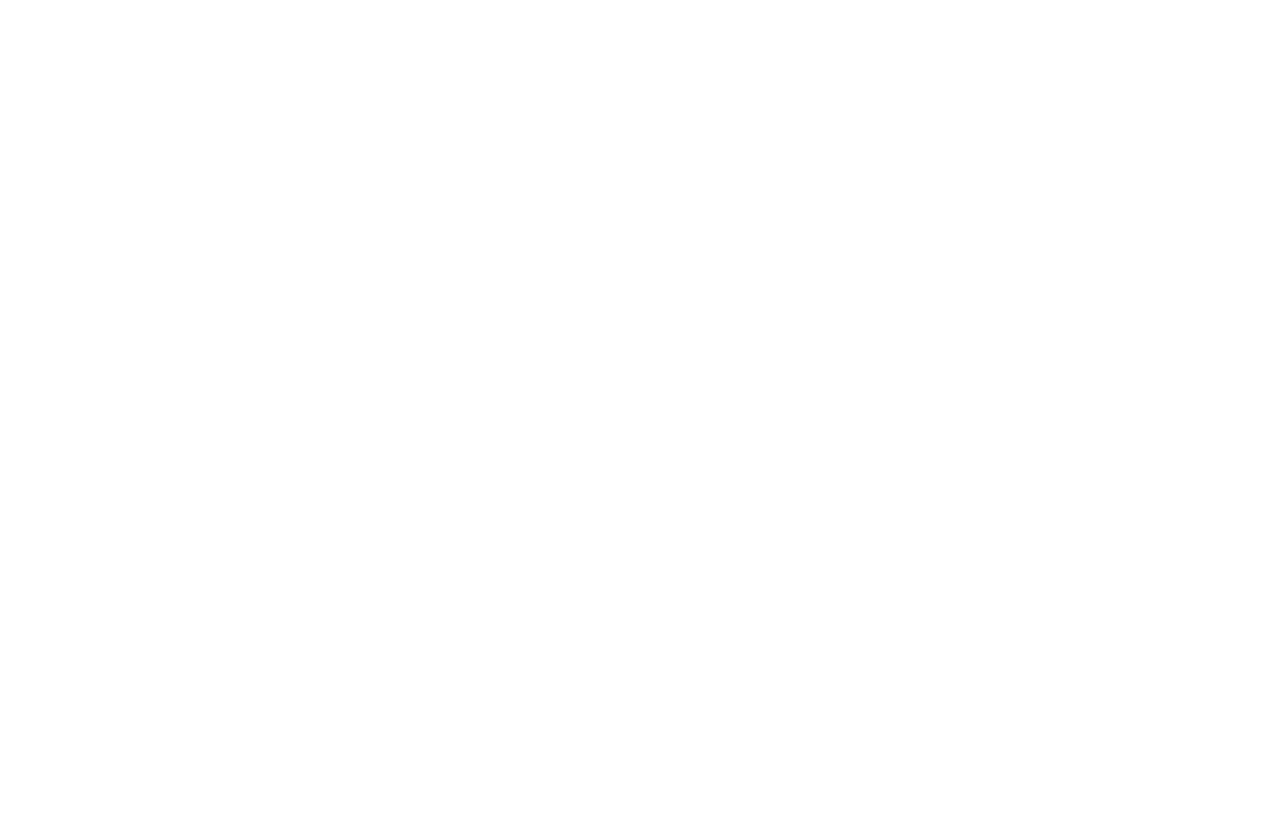
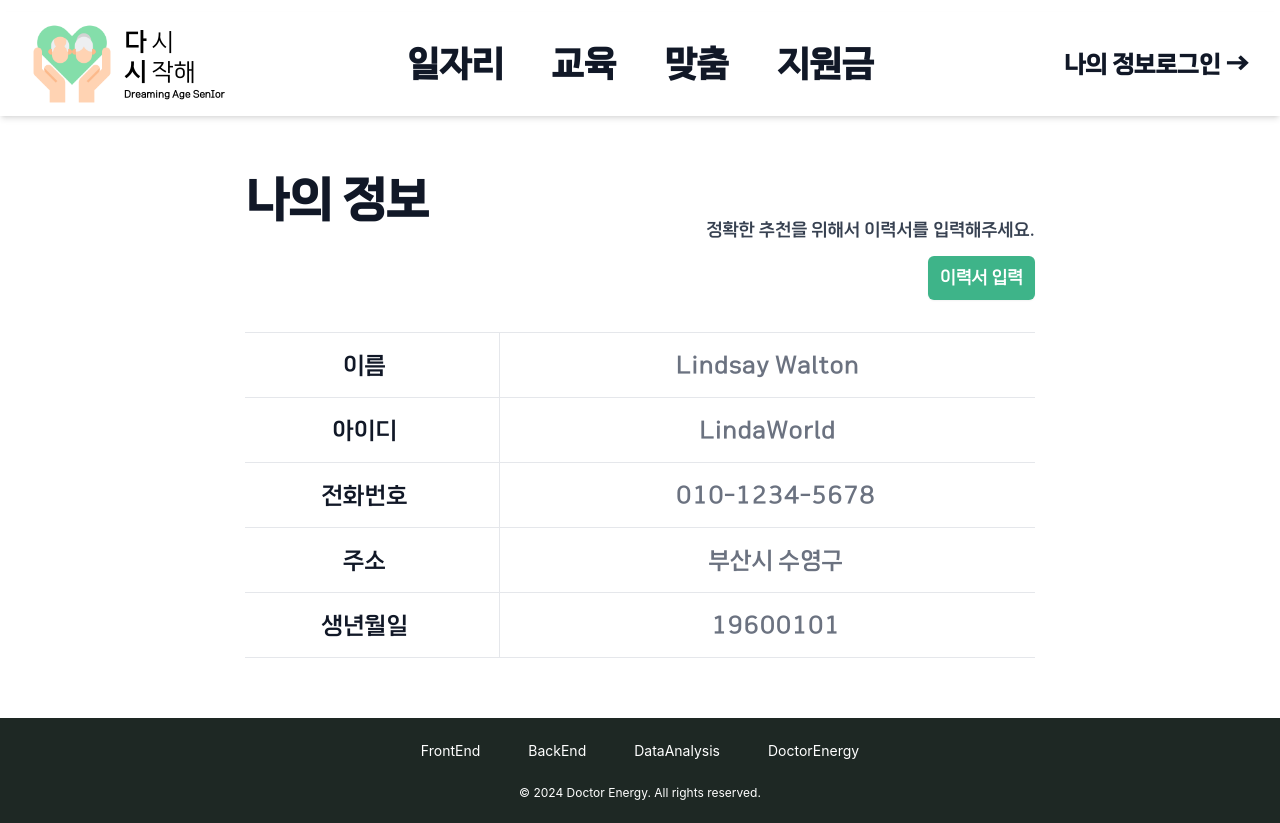
Before and after one commit to ProjectDasi/FrontEnd, a React (Create React App) app: page /mypage in a window 1280 px wide. Before the commit this address had no page. Before the commit the page ends 800 px from the top, so only its background shows below. Built offline with nearby package versions, Linux system fonts and the light colour scheme.

Commit message:
0826 마이페이지 생성 및 css update

```diff
--- a/src/App.tsx
+++ b/src/App.tsx
@@ -12,6 +12,7 @@
 import FundPage from './Pages/FundPage';
 import JobDetailPage from './Pages/JobDetailPage';
 import EduDetailPage from './Pages/EduDetailPage';
+import InfoPage from './Pages/InfoPage';
 
 function App() {
   return (
@@ -28,6 +29,7 @@
         <Route path="/register" element={<RegisterPage />} />
         <Route path="/jobdetail" element={<JobDetailPage />} />
         <Route path="/edudetail" element={<EduDetailPage />} />
+        <Route path="/mypage" element={<InfoPage />} />
       </Routes>
 
     </BrowserRouter>
--- a/src/Components/EduDetail.tsx
+++ b/src/Components/EduDetail.tsx
@@ -96,9 +96,14 @@
                         <td className="whitespace-nowrap py-4 pl-4 pr-3 text-lg text-gray-900 sm:pl-3">
                           지원기간
                         </td>
-                        <td className="whitespace-nowrap px-3 py-4 text-lg text-gray-500">{item.application_start}&nbsp;~&nbsp;{item.application_end}</td>
+                        <td
+                        className="whitespace-nowrap px-3 py-4 text-lg text-gray-500">{item.application_start}&nbsp;&nbsp;~&nbsp;&nbsp;{item.application_end}</td>
+                      </tr>
+
+                      <tr className='border-gray-200 border-t font-semibold'>
                         <td className="whitespace-nowrap px-3 py-4 text-lg text-gray-900">교육기간</td>
-                        <td className="whitespace-nowrap px-3 py-4 text-lg text-gray-500">{item.progress_start}&nbsp;~&nbsp;{item.progress_end}</td>
+                        <td
+                        className="whitespace-nowrap px-3 py-4 text-lg text-gray-500">{item.progress_start}&nbsp;&nbsp;~&nbsp;&nbsp;{item.progress_end}</td>
                         <td className="relative whitespace-nowrap py-4 pl-3 pr-4 text-right text-sm font-medium sm:pr-3">
                         </td>
                       </tr>
--- a/src/Components/Header.tsx
+++ b/src/Components/Header.tsx
@@ -42,6 +42,7 @@
           <Link to="/fund" className="nav-item text-4xl leading-6 text-gray-900">지원금</Link>
         </div>
         <div className="hidden lg:flex lg:flex-1 lg:justify-end ">
+          <Link to="/mypage" className="text-2xl font-bold leading-6 text-gray-900 GamtanBold">나의 정보</Link>
           <Link to="/login" className="text-2xl font-bold leading-6 text-gray-900 GamtanBold">로그인 <span aria-hidden="true">&rarr;</span></Link>
         </div>
       </nav>
@@ -76,6 +77,7 @@
                   <Link to="/fund" className="nav-item -mx-3 block rounded-lg px-3 py-2 text-2xl font-semibold leading-7 text-gray-900 hover:bg-gray-50">지원금</Link>
                 </div>
                 <div className="py-6">
+                  <Link to="/mypage" className="nav-item -mx-3 block rounded-lg px-3 py-2.5 text-2xl font-semibold leading-7 text-gray-900 GamtanBold hover:bg-gray-50">나의 정보</Link>
                   <Link to="/login" className="nav-item -mx-3 block rounded-lg px-3 py-2.5 text-2xl font-semibold leading-7 text-gray-900 GamtanBold hover:bg-gray-50">로그인</Link>
                 </div>
               </div>
--- /dev/null
+++ b/src/Components/Myinfo.tsx
@@ -0,0 +1,69 @@
+import React,{ Fragment } from 'react'
+
+export default function Myinfo() {
+    const people = [
+        { name: 'Lindsay Walton',id:'LindaWorld', address: '부산시 수영구', birth: '19600101', phonenumber:'010-1234-5678' },
+        // More people...
+      ]
+  return (
+
+    <div className="w-full px-4 sm:px-6 lg:px-8 Gamtan my-10">
+      <div className="w-full sm:flex sm:items-start">
+        <div className="sm:flex-auto">
+          <h1 className="w-full text-5xl font-semibold text-gray-900 GamtanBold">나의 정보</h1>
+        </div>
+        <div className=' flex flex-col justify-center items-end'>
+          <div className="w-full mt-5 pt-5 text-lg text-gray-700 text-right GamtanBold">
+            정확한 추천을 위해서 이력서를 입력해주세요.
+          </div>
+        <div className="mt-3">
+          <button
+            type="button"
+            className="block rounded-md bg-[#3EB489] px-3 py-2 text-center text-lg font-semibold text-white shadow-sm hover:bg-[#2E8B57] focus-visible:outline focus-visible:outline-2 focus-visible:outline-offset-2 focus-visible:outline-[#3EB489]"
+          >
+            이력서 입력
+          </button>
+        </div>
+        </div>
+      </div>
+      <div className="mt-8 flow-root GamtanBold">
+        <div className="-mx-4 -my-2 overflow-x-auto sm:-mx-6 lg:-mx-8">
+          <div className="inline-block min-w-full py-2 align-middle sm:px-6 lg:px-8">
+            <table className="min-w-full divide-y divide-gray-300 border-t border-b border-gray-200">
+              <tbody className="divide-y divide-gray-200 bg-white text-center">
+                {people.map((person) => (
+                    <Fragment>
+                    <tr className="divide-x divide-gray-200 hover:bg-gray-50 transition ease-in hover:transition duration-500">
+                        <td className="whitespace-nowrap py-4 pl-4 pr-4 text-2xl font-medium text-gray-900 sm:pl-0 ">
+                        이름
+                        </td>
+                    <td className="whitespace-nowrap p-4 text-2xl text-gray-500">{person.name}</td>
+                    </tr>
+                    <tr className="divide-x divide-gray-200 hover:bg-gray-50 transition ease-in hover:transition duration-500">
+                        <td className="whitespace-nowrap py-4 pl-4 pr-4 text-2xl font-medium text-gray-900 sm:pl-0">
+                        아이디
+                        </td>
+                    <td className="whitespace-nowrap p-4 text-2xl text-gray-500">{person.id}</td>
+                    </tr>
+                    <tr className="divide-x divide-gray-200 hover:bg-gray-50 transition ease-in hover:transition duration-500">
+                        <td className="whitespace-nowrap py-4 pl-4 pr-4 text-2xl font-medium text-gray-900 sm:pl-0">전화번호</td>
+                        <td className="whitespace-nowrap py-4 pl-4 pr-4 text-2xl text-gray-500 sm:pr-0">{person.phonenumber}</td>
+                    </tr>
+                    <tr className="divide-x divide-gray-200 hover:bg-gray-50 transition ease-in hover:transition duration-500">
+                        <td className="whitespace-nowrap py-4 pl-4 pr-4 text-2xl font-medium text-gray-900 sm:pl-0">주소</td>
+                        <td className="whitespace-nowrap py-4 pl-4 pr-4 text-2xl text-gray-500 sm:pr-0">{person.address}</td>
+                    </tr>
+                    <tr className="divide-x divide-gray-200 hover:bg-gray-50 transition ease-in hover:transition duration-500">
+                        <td className="whitespace-nowrap py-4 pl-4 pr-4 text-2xl font-medium text-gray-900 sm:pl-0">생년월일</td>
+                        <td className="whitespace-nowrap py-4 pl-4 pr-4 text-2xl text-gray-500 sm:pr-0">{person.birth}</td>
+                    </tr>
+                    </Fragment>
+                ))}
+              </tbody>
+            </table>
+          </div>
+        </div>
+      </div>
+    </div>
+  )
+}
--- /dev/null
+++ b/src/Components/with_vertical_lines.jsx
@@ -0,0 +1,63 @@
+const people = [
+  { name: 'Lindsay Walton', title: 'Front-end Developer', email: 'lindsay.walton@example.com', role: 'Member' },
+  // More people...
+]
+
+export default function Example() {
+  return (
+    <div className="px-4 sm:px-6 lg:px-8">
+      <div className="sm:flex sm:items-center">
+        <div className="sm:flex-auto">
+          <h1 className="text-base font-semibold leading-6 text-gray-900">Users</h1>
+          <p className="mt-2 text-sm text-gray-700">
+            A list of all the users in your account including their name, title, email and role.
+          </p>
+        </div>
+        <div className="mt-4 sm:ml-16 sm:mt-0 sm:flex-none">
+          <button
+            type="button"
+            className="block rounded-md bg-indigo-600 px-3 py-2 text-center text-sm font-semibold text-white shadow-sm hover:bg-indigo-500 focus-visible:outline focus-visible:outline-2 focus-visible:outline-offset-2 focus-visible:outline-indigo-600"
+          >
+            Add user
+          </button>
+        </div>
+      </div>
+      <div className="mt-8 flow-root">
+        <div className="-mx-4 -my-2 overflow-x-auto sm:-mx-6 lg:-mx-8">
+          <div className="inline-block min-w-full py-2 align-middle sm:px-6 lg:px-8">
+            <table className="min-w-full divide-y divide-gray-300">
+              <thead>
+                <tr className="divide-x divide-gray-200">
+                  <th scope="col" className="py-3.5 pl-4 pr-4 text-left text-sm font-semibold text-gray-900 sm:pl-0">
+                    Name
+                  </th>
+                  <th scope="col" className="px-4 py-3.5 text-left text-sm font-semibold text-gray-900">
+                    Title
+                  </th>
+                  <th scope="col" className="px-4 py-3.5 text-left text-sm font-semibold text-gray-900">
+                    Email
+                  </th>
+                  <th scope="col" className="py-3.5 pl-4 pr-4 text-left text-sm font-semibold text-gray-900 sm:pr-0">
+                    Role
+                  </th>
+                </tr>
+              </thead>
+              <tbody className="divide-y divide-gray-200 bg-white">
+                {people.map((person) => (
+                  <tr key={person.email} className="divide-x divide-gray-200">
+                    <td className="whitespace-nowrap py-4 pl-4 pr-4 text-sm font-medium text-gray-900 sm:pl-0">
+                      {person.name}
+                    </td>
+                    <td className="whitespace-nowrap p-4 text-sm text-gray-500">{person.title}</td>
+                    <td className="whitespace-nowrap p-4 text-sm text-gray-500">{person.email}</td>
+                    <td className="whitespace-nowrap py-4 pl-4 pr-4 text-sm text-gray-500 sm:pr-0">{person.role}</td>
+                  </tr>
+                ))}
+              </tbody>
+            </table>
+          </div>
+        </div>
+      </div>
+    </div>
+  )
+}
--- /dev/null
+++ b/src/Pages/InfoPage.tsx
@@ -0,0 +1,20 @@
+import React from 'react'
+import Header from '../Components/Header'
+import Footer from '../Components/Footer'
+import Myinfo from '../Components/Myinfo'
+
+export default function InfoPage() {
+  return (
+    <div className='h-full w-full'>
+      <div className='shadow-md'>
+    <Header/>
+    </div>
+    <div className='w-full flex justify-center flex-col items-center'>
+      <div className='h-auto w-2/3 flex flex-col justify-start items-center my-5'>
+        <Myinfo/>
+      </div>
+    </div>
+    <Footer/>
+    </div>
+  )
+}
```
